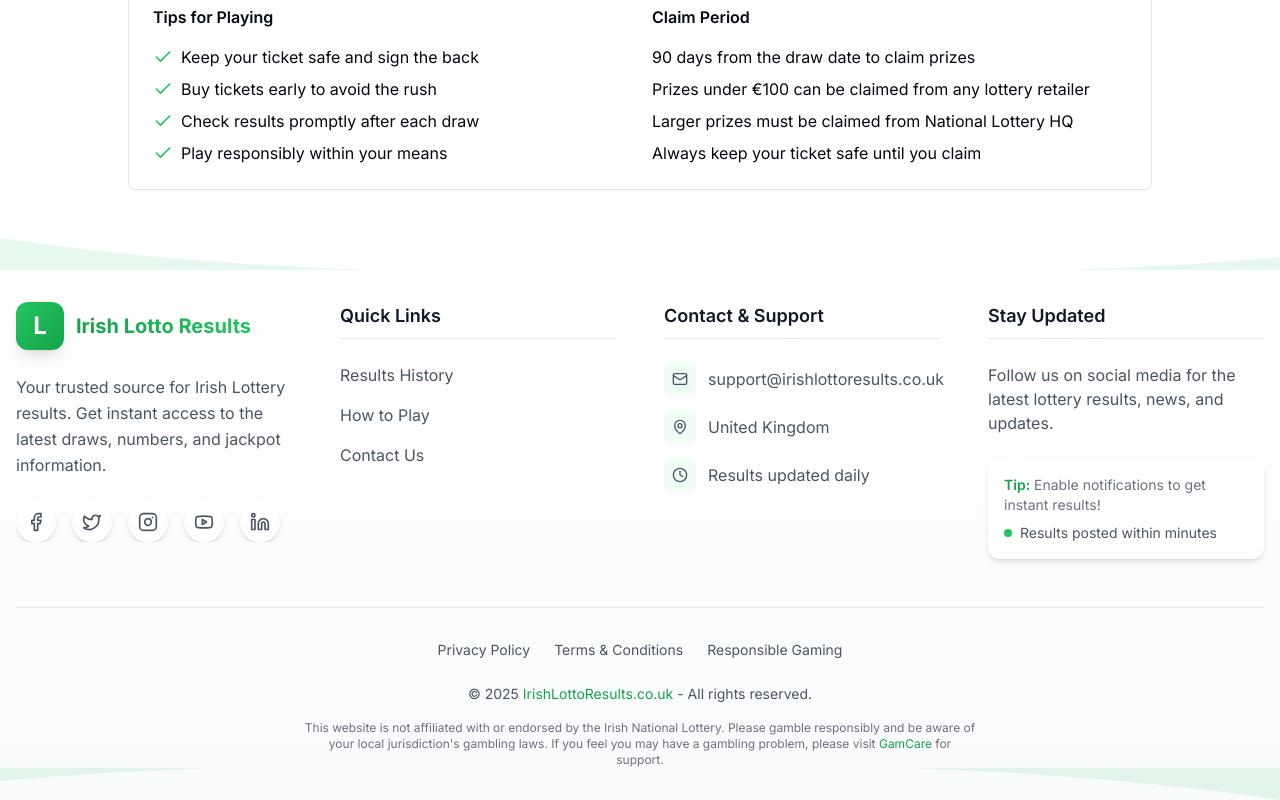
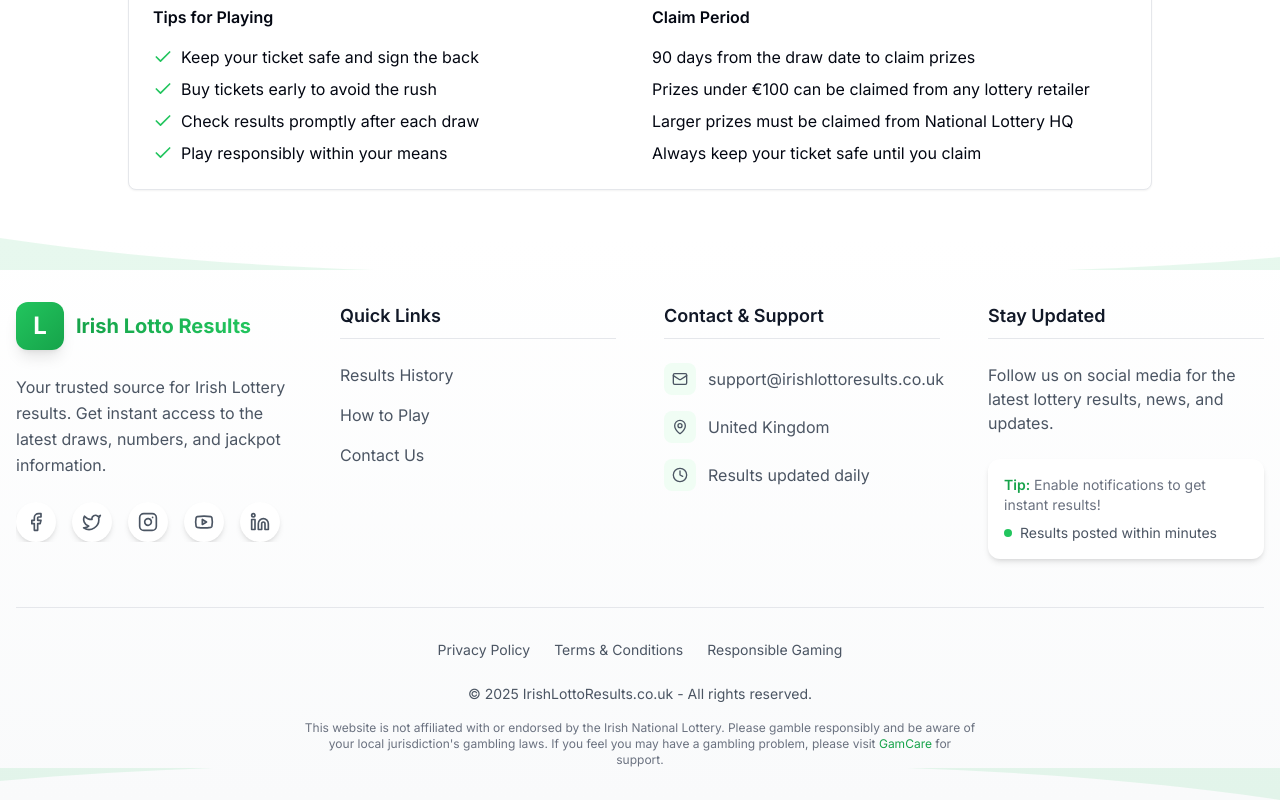
Before and after one commit to ZellRaihan/irishlotto, a Next.js app: page /how-to-play in a window 1280 px wide. Shown: the part 1248-2048 px from the top of the page. Built offline with nearby package versions, Linux system fonts and the light colour scheme.

Commit message:
refactor: Update domain URLs
- Remove www subdomain from all URLs
- Update canonical URLs to use irishlottoresults.co.uk
- Update sitemap and OG image URLs
- Update footer link to use new domain format
- Improve sitemap change frequency for homepage

```diff
--- a/app/layout.tsx
+++ b/app/layout.tsx
@@ -18,7 +18,7 @@
 })
 
 const baseUrl = process.env.NODE_ENV === 'production'
-  ? 'https://www.irishlottoresults.co.uk'
+  ? 'https://irishlottoresults.co.uk'
   : 'http://localhost:3000'
 
 export const viewport: Viewport = {
--- a/app/seo.config.ts
+++ b/app/seo.config.ts
@@ -5,9 +5,9 @@
   name: "Irish Lotto Results",
   description: "Get the latest Irish Lotto results, check numbers, and view historical draws. Official source for Irish lottery numbers and jackpot information.",
   url: process.env.NODE_ENV === 'production'
-    ? "https://www.irishlottoresults.co.uk"
+    ? "https://irishlottoresults.co.uk"
     : "http://localhost:3000",
-  ogImage: "https://www.irishlottoresults.co.uk/og-image.webp",
+  ogImage: "https://irishlottoresults.co.uk/og-image.webp",
   social: {
     twitter: "https://twitter.com/irishlottoresults",
     facebook: "https://facebook.com/irishlottoresults",
--- a/app/sitemap.ts
+++ b/app/sitemap.ts
@@ -14,11 +14,9 @@
       .toArray()
 
     // Base URL for all routes
-    const baseUrl = process.env.VERCEL_URL
-      ? `https://${process.env.VERCEL_URL}`
-      : process.env.NODE_ENV === 'production'
-        ? 'https://www.irishlottoresults.co.uk'
-        : 'http://localhost:3000'
+    const baseUrl = process.env.NODE_ENV === 'production'
+      ? 'https://irishlottoresults.co.uk'
+      : 'http://localhost:3000'
 
     // Create URLs for each lottery result
     const resultUrls = results.map((result) => ({
@@ -75,9 +73,9 @@
     // Return only static routes if database connection fails
     return [
       {
-        url: 'https://www.irishlottoresults.co.uk',
+        url: 'https://irishlottoresults.co.uk',
         lastModified: new Date(),
-        changeFrequency: 'daily' as const,
+        changeFrequency: 'always' as const,
         priority: 1,
       }
     ]
--- a/components/footer.tsx
+++ b/components/footer.tsx
@@ -175,12 +175,13 @@
             {/* Copyright */}
             <p className="text-gray-600 text-sm">
               &copy; {new Date().getFullYear()}{" "}
-              <a
-                href="https://www.irishlottoresults.co.uk"
-                className="text-green-600 hover:underline"
+              <Link
+                className="text-gray-600 hover:text-gray-800 transition-colors duration-200"
+                href="https://irishlottoresults.co.uk"
+                title="Irish Lotto Results"
               >
                 IrishLottoResults.co.uk
-              </a>
+              </Link>
               {" "}- All rights reserved.
             </p>
 
```
